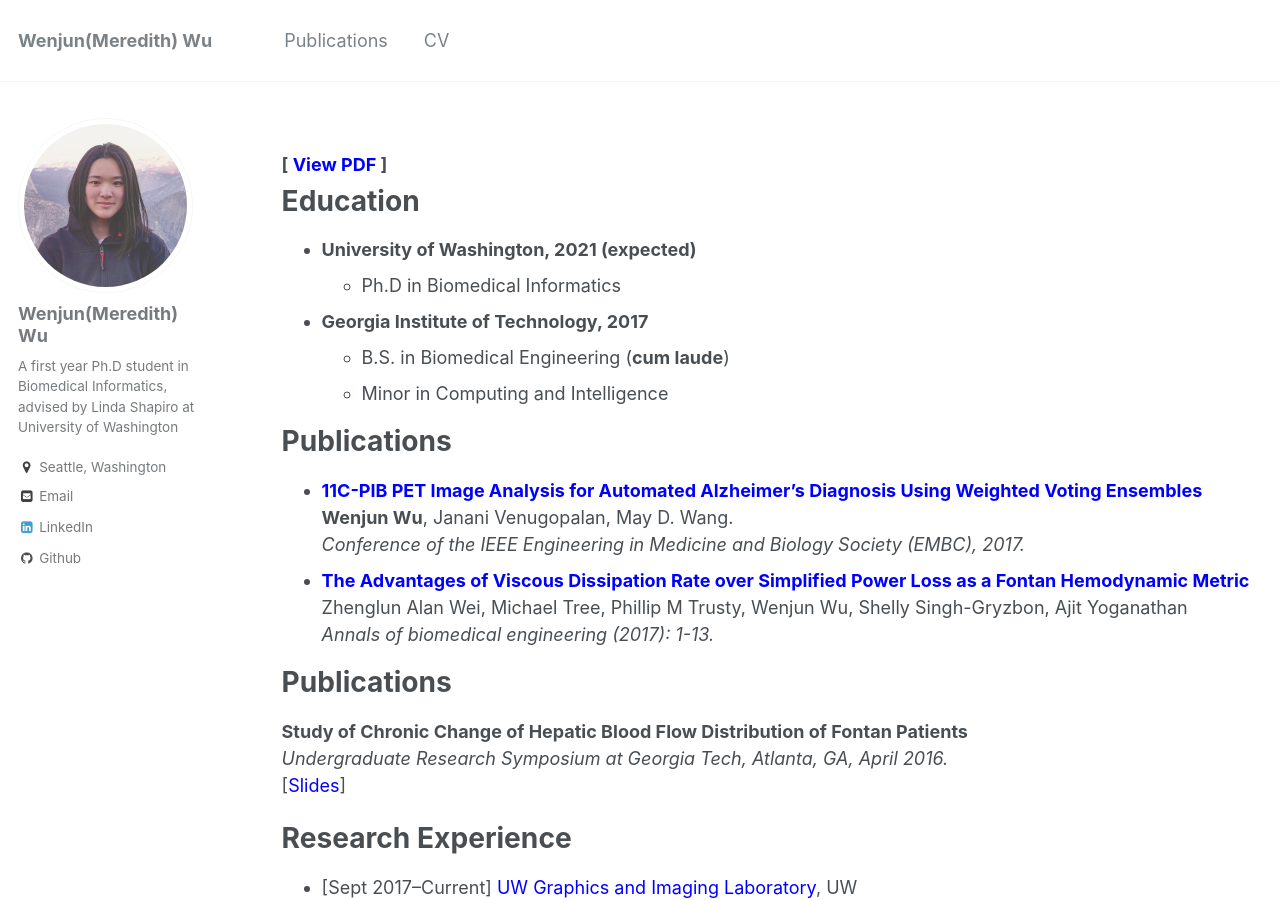
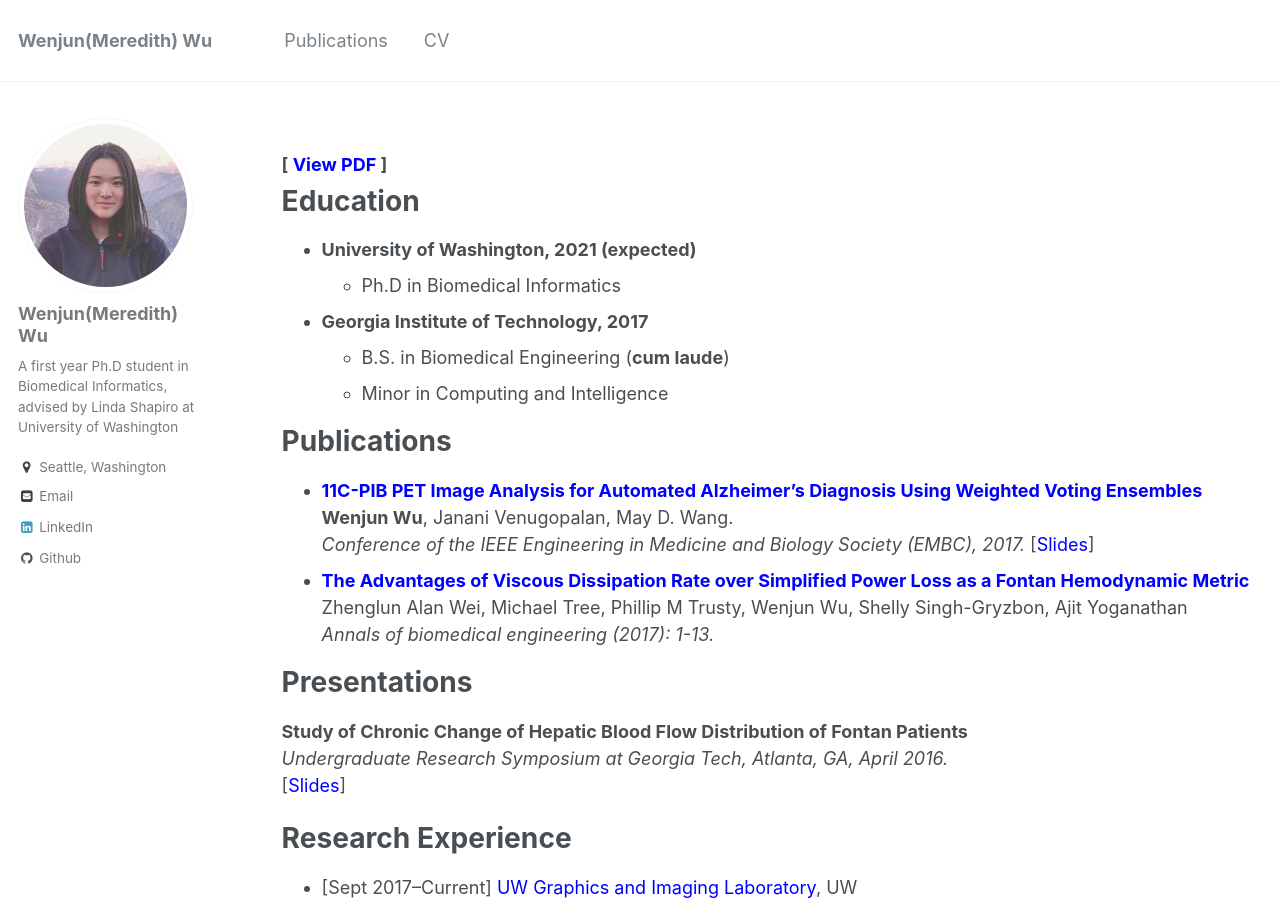
Before and after one commit to meredith-wenjunwu/meredith-wenjunwu.github.io, a Jekyll site: the page built from _pages/cv.md, in a window 1280 px wide and 900 px high. Built offline with Jekyll 4.4.1, drawn with Linux system fonts in a browser that asks for light colours.

Commit message:
changed filenames

```diff
--- a/_pages/cv.md
+++ b/_pages/cv.md
@@ -22,10 +22,10 @@ Education
 
 # Publications
 
-- <span style="color:blue">**[11C-PIB PET Image Analysis for Automated Alzheimer’s Diagnosis Using Weighted Voting Ensembles](http://ieeexplore.ieee.org/abstract/document/8037712/)**</span><br/> **Wenjun Wu**, Janani Venugopalan, May D. Wang.<br/> *Conference of the IEEE Engineering in Medicine and Biology Society (EMBC), 2017.*
+- <span style="color:blue">**[11C-PIB PET Image Analysis for Automated Alzheimer’s Diagnosis Using Weighted Voting Ensembles](http://ieeexplore.ieee.org/abstract/document/8037712/)**</span><br/> **Wenjun Wu**, Janani Venugopalan, May D. Wang.<br/> *Conference of the IEEE Engineering in Medicine and Biology Society (EMBC), 2017.*   \[[<span style="color:blue">Slides</span>](/files/EMBC.pdf)\]
 - <span style="color:blue">**[The Advantages of Viscous Dissipation Rate over Simplified Power Loss as a Fontan Hemodynamic Metric](https://link.springer.com/article/10.1007/s10439-017-1950-1)**</span><br/> Zhenglun Alan Wei, Michael Tree, Phillip M Trusty, Wenjun Wu, Shelly Singh-Gryzbon, Ajit Yoganathan <br/> *Annals of biomedical engineering (2017): 1-13.*
 
-# Publications
+# Presentations
 
 **Study of Chronic Change of Hepatic Blood Flow Distribution of Fontan Patients**<br/> *Undergraduate Research Symposium at Georgia Tech, Atlanta, GA, April 2016.*<br/>  \[[<span style="color:blue">Slides</span>](/files/Poster_UROP.pdf)\]
 
```
Also changed, not shown: 11 other files.
